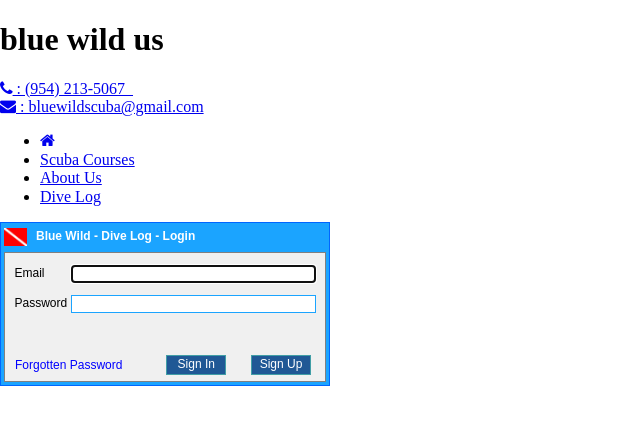
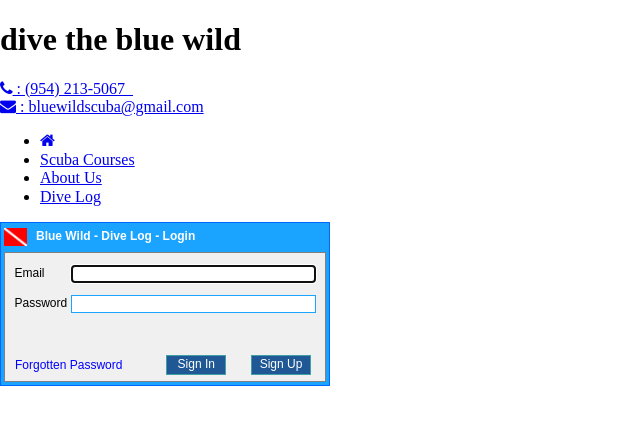
Before and after one commit to captainmarkos/divelog, a PHP site: page /index.php in a window 1280 px wide. Shown: the top 425 px of the page, without its empty margins (0-640 px from the left). Run offline with PHP 8.4, Linux system fonts and the light colour scheme; some libraries are stand-ins or nearby versions.

Commit message:
added link to devices css and updated page title

```diff
--- a/index.php
+++ b/index.php
@@ -20,8 +20,9 @@ $email = isset($_SESSION['email']) ? $_SESSION['email'] : '';
 <script type="text/javascript" src="javascript/base64.js"></script>
 
 <link rel="stylesheet" href="../vendor/font-awesome-4.1.0/css/font-awesome.min.css">
-<link href='http://fonts.googleapis.com/css?family=Raleway:700,400,300,200' rel='stylesheet' type='text/css'>
+<link href='http://fonts.googleapis.com/css?family=Raleway:700,500,400,300,200' rel='stylesheet' type='text/css'>
 <link rel="stylesheet" href="../styles/bluewild.css">
+<link rel="stylesheet" href="../styles/bluewild-devices.css">
 <link rel="stylesheet" href="../styles/normalize.css">
 
 <script type="text/javascript">
@@ -34,7 +35,7 @@ $email = isset($_SESSION['email']) ? $_SESSION['email'] : '';
 
 <header>
     <div class="header-wrapper">
-      <h1 id="logo">blue wild us</h1>
+      <h1 id="logo">dive the blue wild</h1>
       <div class="contact-info">
          <a href="tel:19542135067">
             <i class="fa fa-phone"></i> : (954) 213-5067&nbsp;&nbsp;
```
